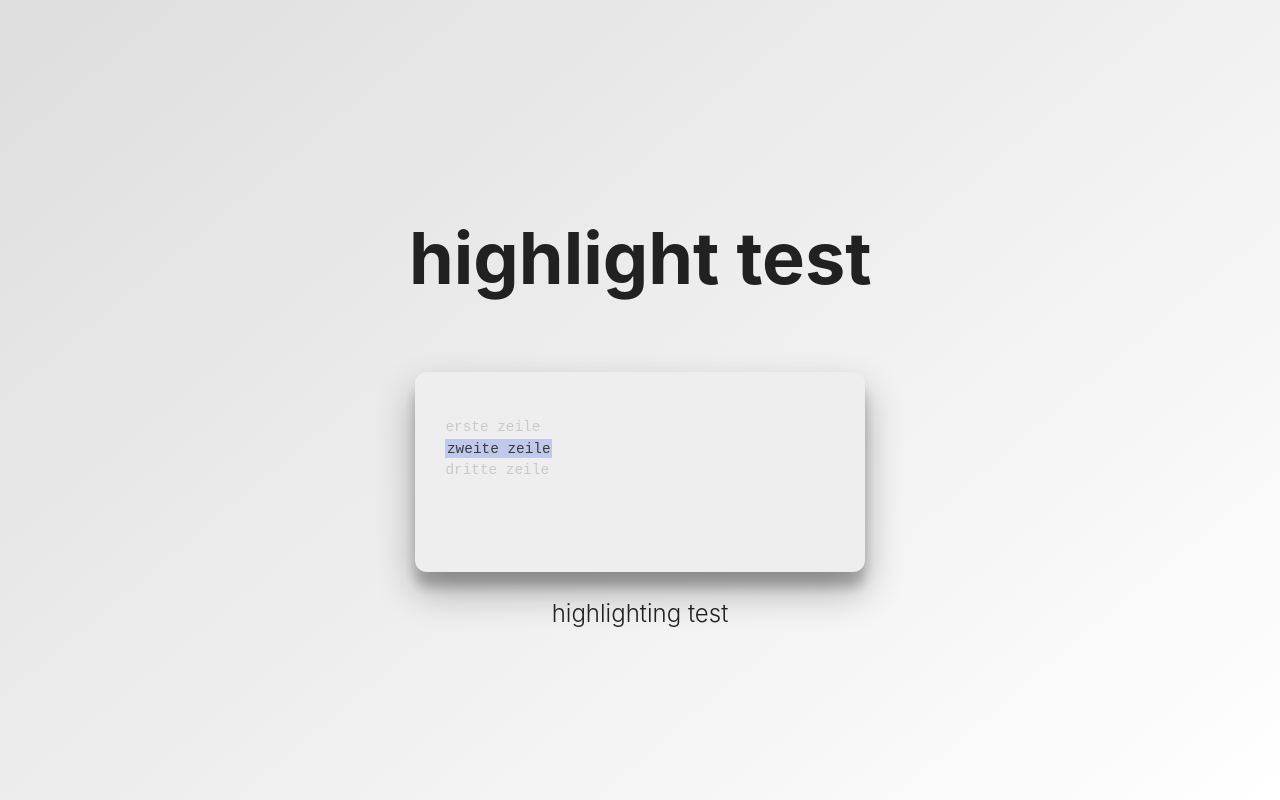
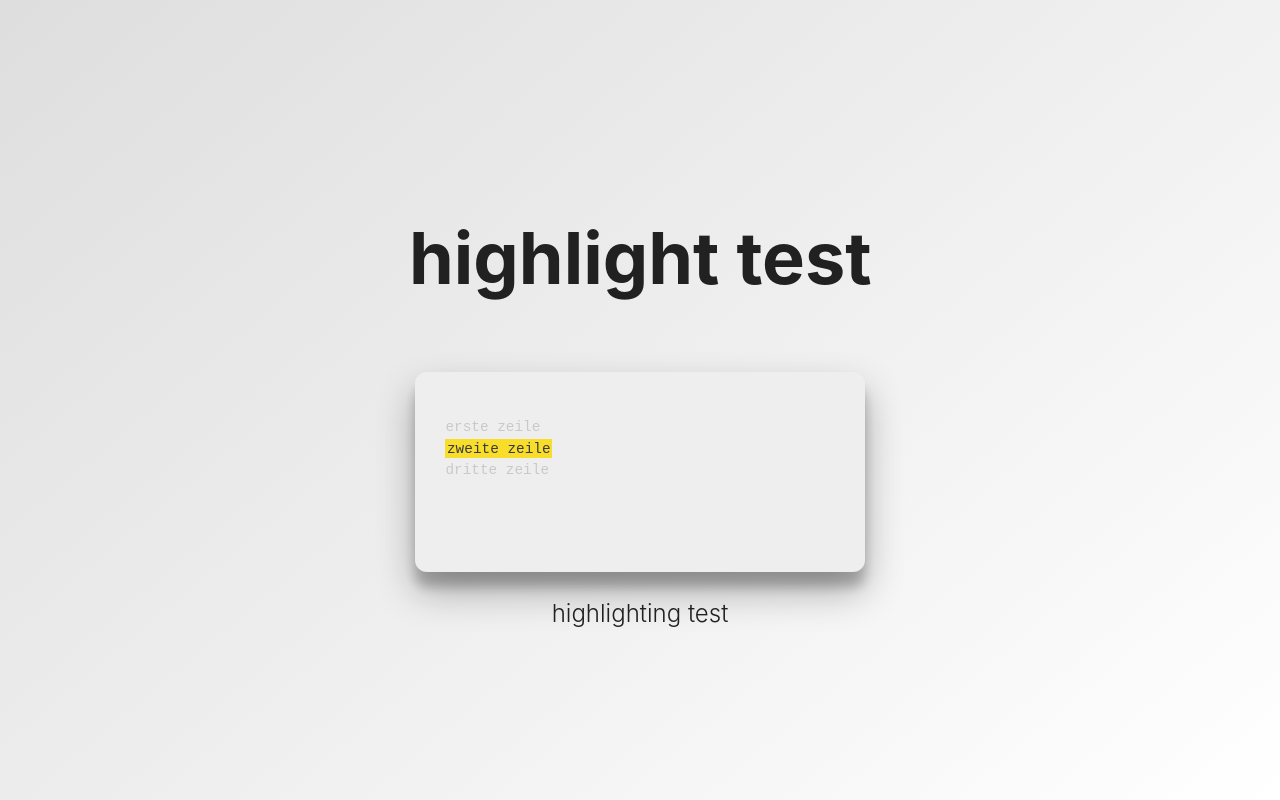
Before and after one commit to danielkagemann/coding, a React (Vite) app: page / in a window 1280 px wide. Built offline with nearby package versions, Linux system fonts and the light colour scheme.

Commit message:
more description and mark style changed.

```diff
--- a/src/assets/index.scss
+++ b/src/assets/index.scss
@@ -23,7 +23,7 @@
   --terminal-header-min: #FEBC2E;
   --terminal-header-max: #28C841;
   --terminal-border: 12px;
-  --mark: rgba(90, 117, 225, 0.3);
+  --mark: rgb(248, 221, 43);
 
   --monospaced: source-code-pro, Menlo, Monaco, Consolas, 'Courier New', Courier, monospace;
 }
```
Also changed, not shown: 1 other file (tests, documents, lock files or other folders).
